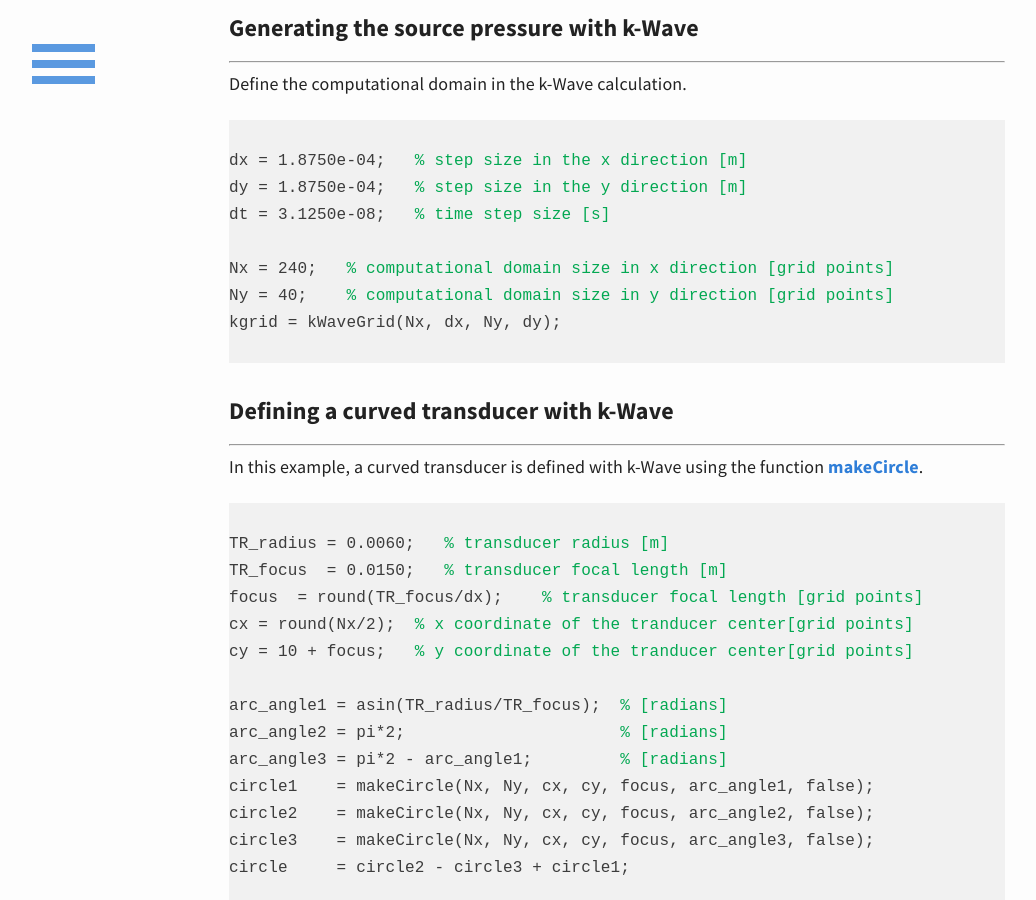
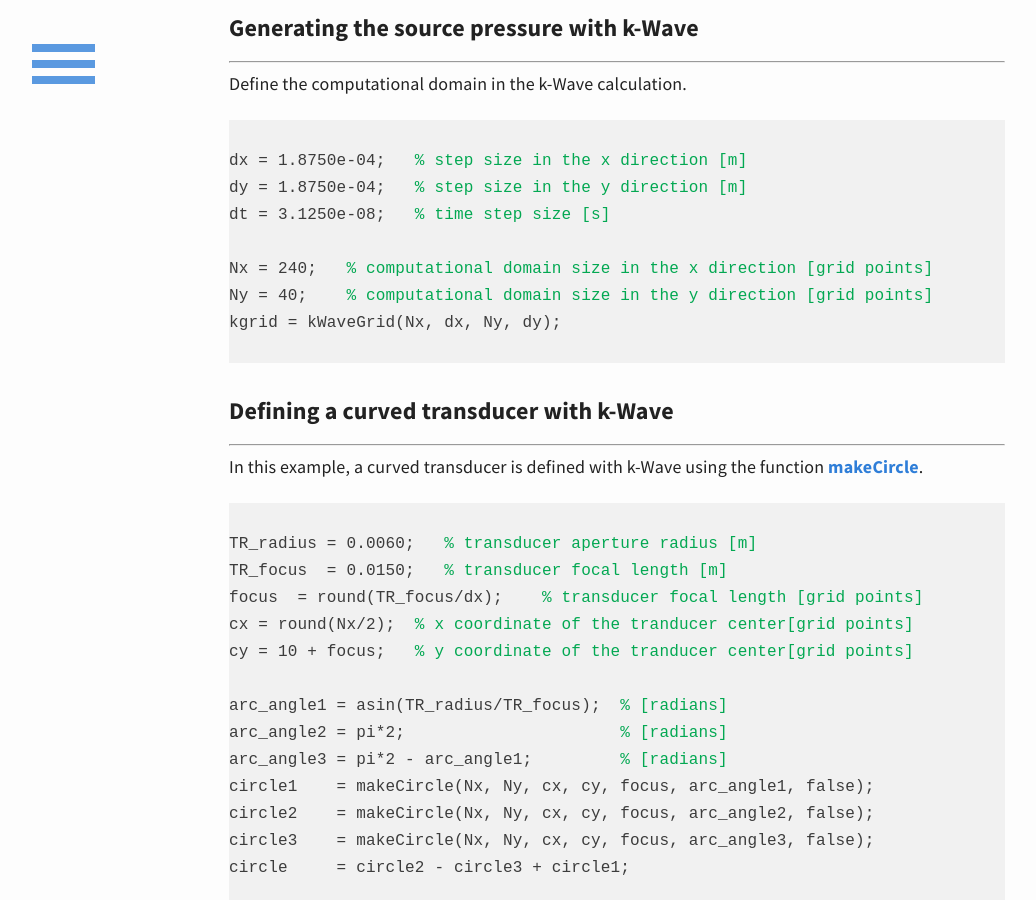
Before and after one commit to m-SOUND/mSOUND, a Jekyll site: the page built from _posts/2019-07-22-combine-k-Wave-TMDM.html, in a window 1280 px wide and 900 px high, scrolled down 561 px. Shown: the whole window, without its empty margins (23-1059 px from the left). Built offline with Jekyll 4.4.1, drawn with Linux system fonts in a browser that asks for light colours.

Commit message:
Update 2019-07-22-combine-k-Wave-TMDM.html

```diff
--- a/_posts/2019-07-22-combine-k-Wave-TMDM.html
+++ b/_posts/2019-07-22-combine-k-Wave-TMDM.html
@@ -24,8 +24,8 @@
 dy = 1.8750e-04;   <font color="#03a852">% step size in the y direction [m]</font>
 dt = 3.1250e-08;   <font color="#03a852">% time step size [s]</font>
 
-Nx = 240;   <font color="#03a852">% computational domain size in x direction [grid points]</font>
-Ny = 40;    <font color="#03a852">% computational domain size in y direction [grid points]</font>
+Nx = 240;   <font color="#03a852">% computational domain size in the x direction [grid points]</font>
+Ny = 40;    <font color="#03a852">% computational domain size in the y direction [grid points]</font>
 kgrid = kWaveGrid(Nx, dx, Ny, dy);
 </code>  </pre>
 </p>
@@ -37,7 +37,7 @@
  In this example, a curved transducer is defined with k-Wave using the function
    <a href="http://www.k-wave.org/documentation/makeCircle.php">makeCircle</a>.
 <pre> <code>
-TR_radius = 0.0060;   <font color="#03a852">% transducer radius [m] </font>
+TR_radius = 0.0060;   <font color="#03a852">% transducer aperture radius [m] </font>
 TR_focus  = 0.0150;   <font color="#03a852">% transducer focal length [m]</font>
 focus  = round(TR_focus/dx);  <font color="#03a852">  % transducer focal length [grid points]</font>
 cx = round(Nx/2);  <font color="#03a852">% x coordinate of the tranducer center[grid points] </font>
```
